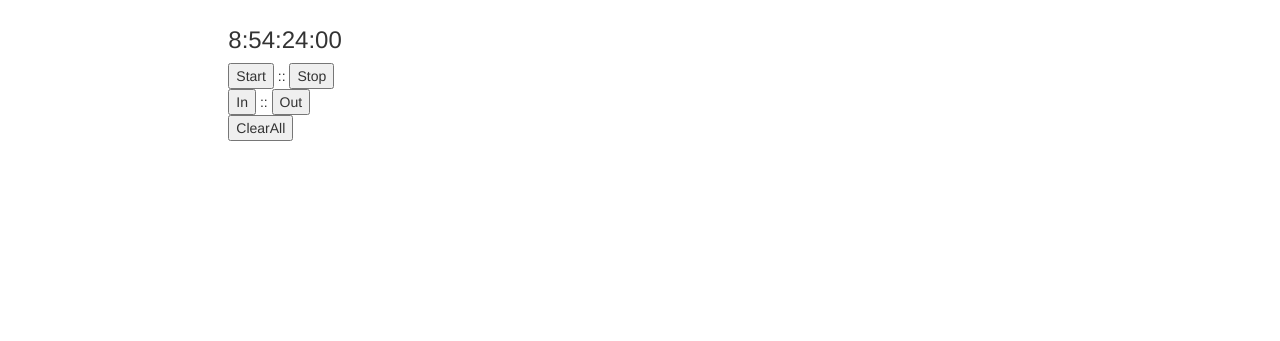
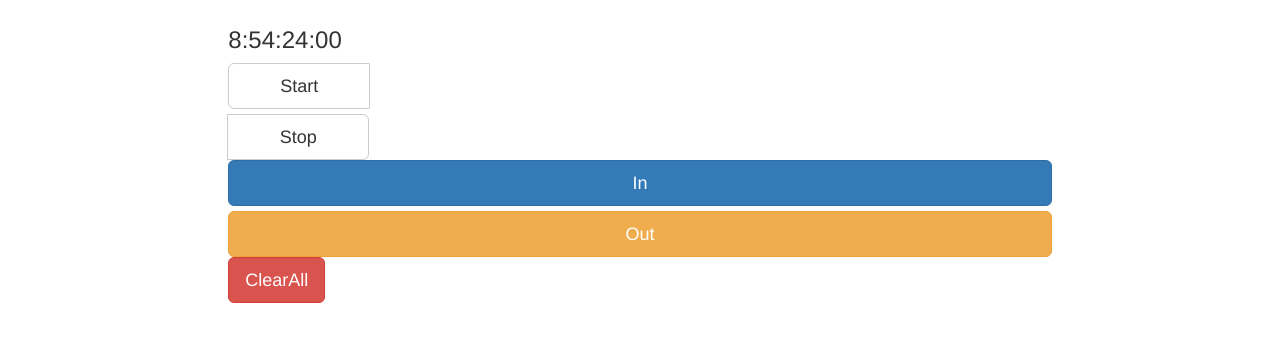
Before and after one commit to softvars/timer, a plain HTML site: page index.html in a window 1280 px wide. Shown: the part 63-404 px from the top of the page. Drawn offline with Linux system fonts and the light colour scheme.

Commit message:
button ui

```diff
--- a/index.html
+++ b/index.html
@@ -39,15 +39,22 @@
                     </div>
                     <div class="row">
                       <div class="col-xs-12">
-                        <button type="button"><span onclick="startTimer()">Start</span></button> ::
-                        <button type="button"><span onclick="stopTimer()">Stop</span></button>
+                          <div class="btn-group">
+                             <button type="button" class="btn btn-default btn-lg btn-block" onclick="startTimer()"><span>Start</span></button>
+                            <button type="button" class="btn btn-default btn-lg btn-block" onclick="stopTimer()"><span>Stop</span></button>
+                        </div>
                       </div>
+                    </div>
+                    <div class="row">
                       <div class="col-xs-12">
-                        <button type="button"><span onclick="doIn()">In</span></button> ::
-                        <button type="button"><span onclick="doOut()">Out</span></button>
+
+                          <button type="button" class="btn btn-primary btn-lg btn-block" onclick="doIn()"><span>In</span></button>
+                          <button type="button" class="btn btn-warning btn-lg btn-block" onclick="doOut()"><span>Out</span></button>
                       </div>
-                          <div class="col-xs-12">
-                        <button type="button"><span onclick="clearEntries()">ClearAll</span></button>
+                    </div>
+                    <div class="row">
+                      <div class="col-xs-12">
+                        <button type="button" class="btn btn-danger btn-lg" onclick="clearEntries()"><span>ClearAll</span></button>
                       </div>
                     </div>
                     <div class="row">
--- a/js/main.js
+++ b/js/main.js
@@ -86,8 +86,8 @@ function createEntry(lbl, val) {
     var ins = storageHelper.getJson('entries', []);
     if(lbl) {
         ins.push(new myMap(lbl, val, ins.length));
+        storageHelper.setJson('entries', ins);
     }
-    storageHelper.setJson('entries', ins);
     return ins;
 }
 function getDiff(a, b) {
@@ -174,6 +174,7 @@ function doOut(){
 //myStorage.entries
 
 function clearEntries() {
-myStorage.removeItem("entries");
+    myStorage.removeItem("entries");
+    renderTimes(); // $('#tabletime').html(rows.join(' '));
 }
 //JSON.parse(myStorage.entries)
```
